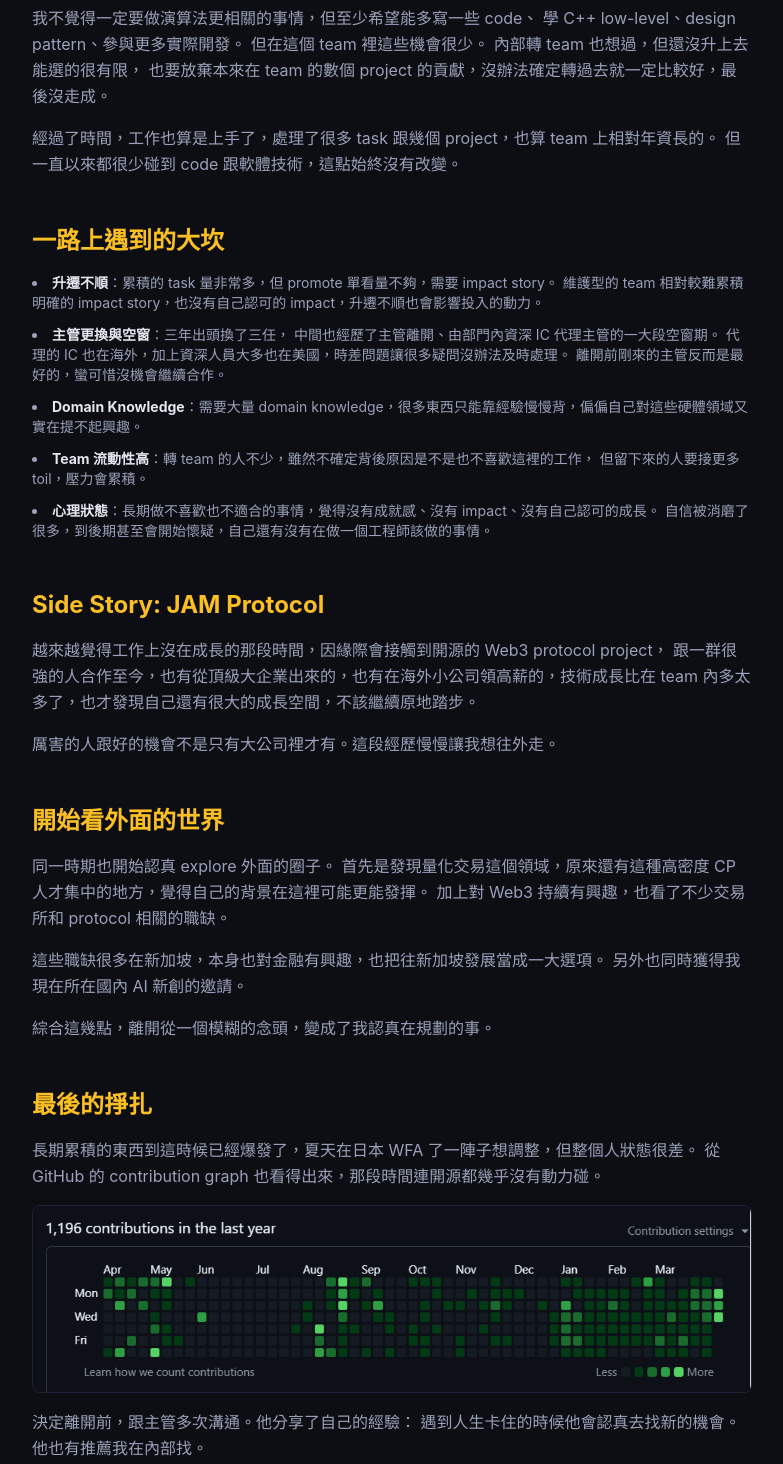
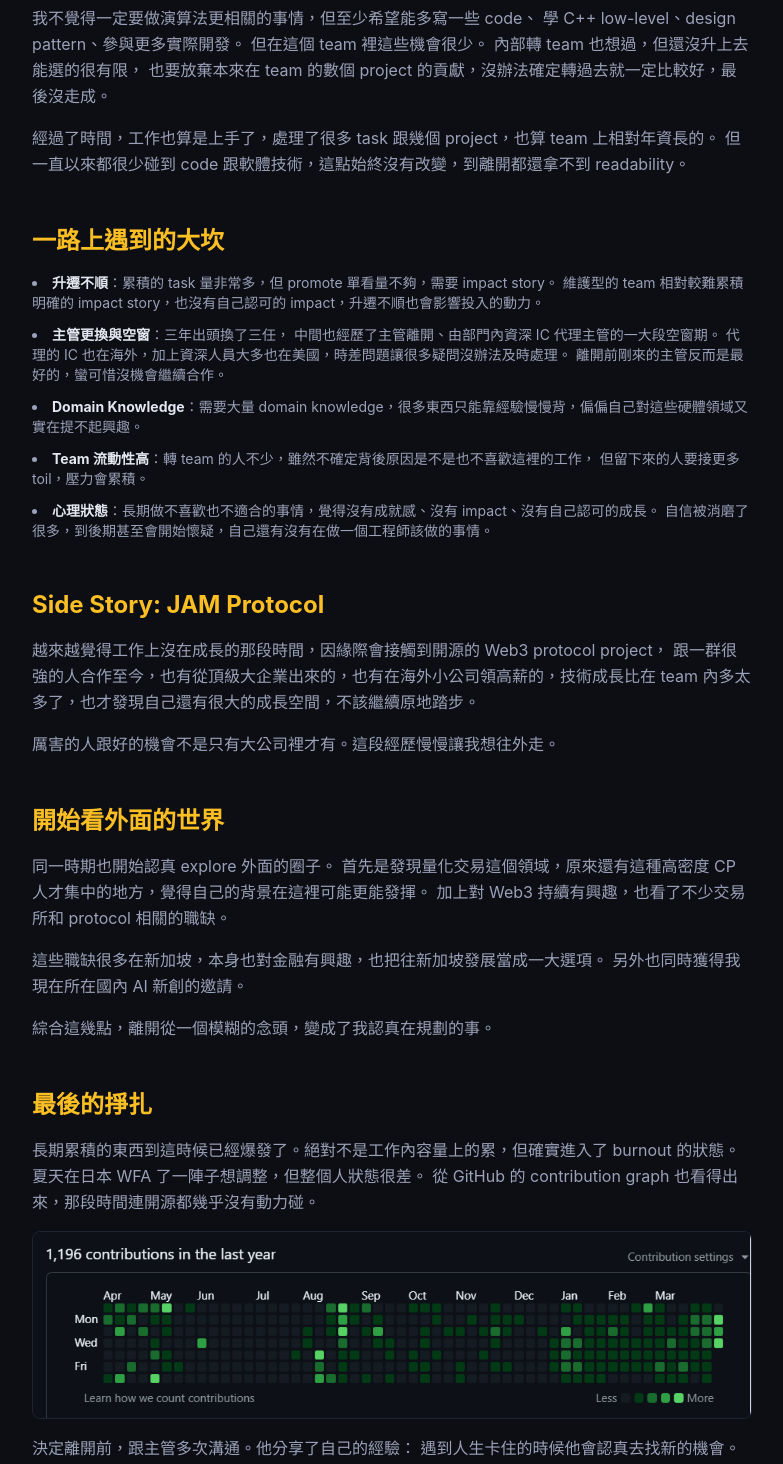
Before and after one commit to HanaYukii/hanayukii-site, a Next.js app: page /blog/leaving-google in a window 1280 px wide. Shown: the part 1620-3084 px from the top of the page, without its empty margins (248-1031 px from the left). Built offline with nearby package versions, Linux system fonts and the light colour scheme.

Commit message:
Polish leaving-google: clarify burnout as mental, add reality check

```diff
--- a/src/app/blog/leaving-google/page.tsx
+++ b/src/app/blog/leaving-google/page.tsx
@@ -135,7 +135,7 @@ export default function LeavingGoogle() {
             </p>
             <p>
               經過了時間，工作也算是上手了，處理了很多 task 跟幾個 project，也算 team 上相對年資長的。
-              但一直以來都很少碰到 code 跟軟體技術，這點始終沒有改變。
+              但一直以來都很少碰到 code 跟軟體技術，這點始終沒有改變，到離開都還拿不到 readability。
             </p>
           </div>
         </FadeIn>
@@ -204,7 +204,8 @@ export default function LeavingGoogle() {
           <Heading id="final-decision">最後的掙扎</Heading>
           <div className="space-y-4">
             <p>
-              長期累積的東西到這時候已經爆發了，夏天在日本 WFA 了一陣子想調整，但整個人狀態很差。
+              長期累積的東西到這時候已經爆發了。絕對不是工作內容量上的累，但確實進入了 burnout 的狀態。
+              夏天在日本 WFA 了一陣子想調整，但整個人狀態很差。
               從 GitHub 的 contribution graph 也看得出來，那段時間連開源都幾乎沒有動力碰。
             </p>
             <p className="my-4">
@@ -317,6 +318,8 @@ export default function LeavingGoogle() {
             </ul>
             <p>
               當然新創永遠有失敗的可能，但能作為早期員工加入一家資金充足的新創，這種機會實在太難得了，我覺得我必須抓住。
+              現實也是，在大公司處理 toil 可能就默默幫公司的 fleet 間接增加大量收入，而新創做了很多事，短時間也還沒辦法看到具體的現金流。
+              但對我來說，成長的密度跟做事的感覺完全不同。
             </p>
           </div>
         </FadeIn>
@@ -377,9 +380,9 @@ export default function LeavingGoogle() {
               離開的過程中，也經歷了一段對失去大公司光環的衝擊，好像少了什麼能證明自己的東西。
               後來慢慢意識到，自己過去太習慣用外在標籤來確認價值，像是公司名、title、升遷進度。
               像 Jane Street 這種等級的公司，我甚至是去年才第一次聽到，多數人也未必了解它的含金量。
+              但我完全可以定位自己在這樣的位置，未來如果還想挑戰海外大廠或量化，也會做好更充分的準備。
               真正重要的還是回到離開的初衷：讓自己持續變強。
-              比較心態不會一天消失，但至少現在可以確信——
-              是走在進步的路上。
+              比較心態不會一天消失，但至少現在可以確信，是走在進步的路上。
             </p>
             <p>
               這段經驗雖然有很多不美滿的地方，總體來說還是有不少不錯的經歷：
```
